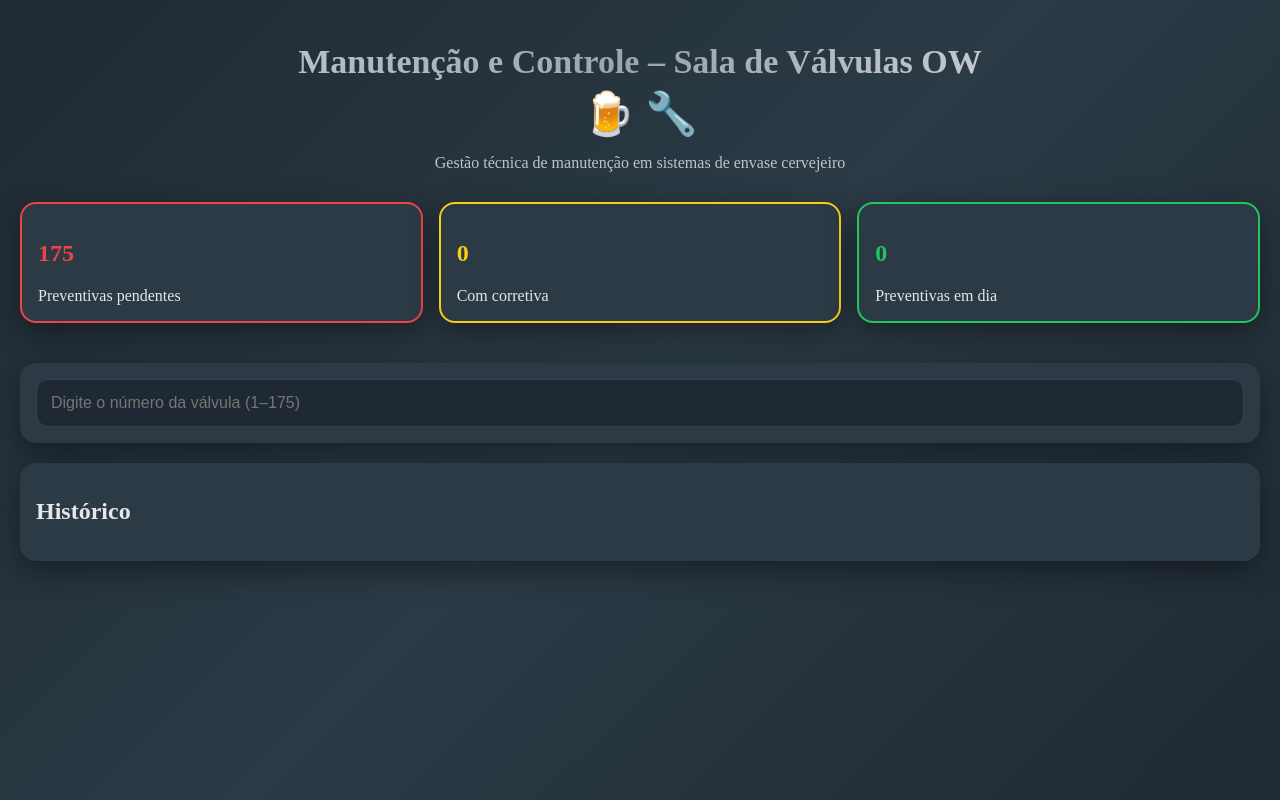
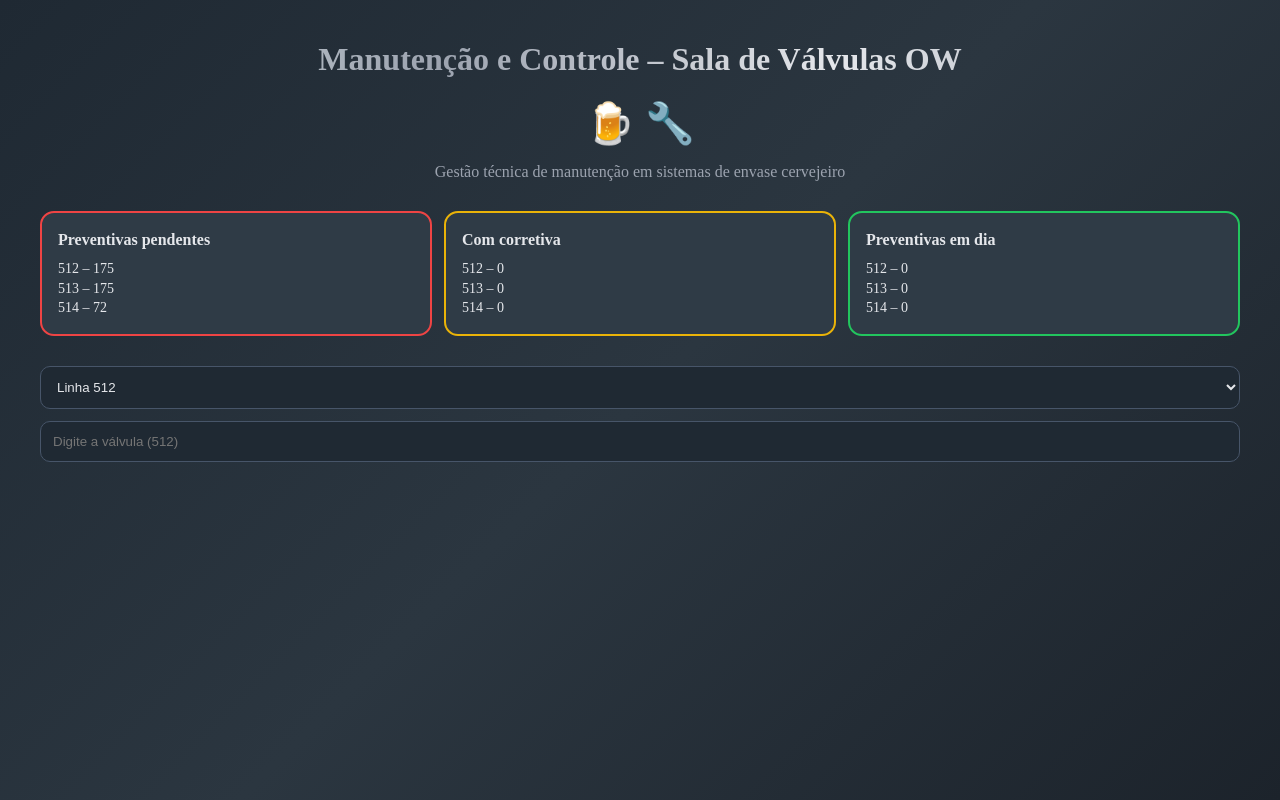
Before and after one commit to wallacegoulart2020-lab/valvulas-manutencao, a React (Vite) app: page / in a window 1280 px wide. Built offline with nearby package versions, Linux system fonts and the light colour scheme.

Commit message:
Update App.jsx

```diff
--- a/src/App.jsx
+++ b/src/App.jsx
@@ -1,195 +1,214 @@
 import { useEffect, useMemo, useState } from "react";
 
-const STORAGE_KEY = "ow_valvulas_dados";
-const HIST_KEY = "ow_valvulas_historico";
+/* ===================== STORAGE ===================== */
+const STORAGE = "ow_valvulas";
+const HIST = "ow_historico";
 
-const SUBCONJUNTOS_512 = ["V1","V2","V3","V5","V6","V7","V8"];
-
-const bg = {
-  minHeight: "100vh",
-  background: "linear-gradient(135deg,#1f2a33,#2b3a45,#1f2a33)",
-  color: "#e5e7eb",
-  padding: 20,
-  boxSizing: "border-box"
+/* ===================== CONFIG ===================== */
+const LINHAS = {
+  512: 175,
+  513: 175,
+  514: 72,
 };
 
-const card = {
-  background: "#2b3a45",
-  borderRadius: 16,
-  padding: 16,
-  boxShadow: "0 10px 30px rgba(0,0,0,.4)",
-  marginBottom: 20,
-  overflow: "hidden"
+/* ===================== THEME ===================== */
+const theme = {
+  bg: "linear-gradient(135deg,#1f2933,#2b3640,#1c232b)",
+  card: "#2f3b46",
+  border: "#475569",
+  text: "#e5e7eb",
+  muted: "#9ca3af",
+  red: "#ef4444",
+  yellow: "#eab308",
+  green: "#22c55e",
+  metallic:
+    "linear-gradient(90deg,#cfd8dc,#9ca3af,#e5e7eb,#9ca3af)",
 };
 
+/* ===================== APP ===================== */
 export default function App() {
-  const [valvula, setValvula] = useState("");
   const [dados, setDados] = useState({});
   const [historico, setHistorico] = useState([]);
+  const [linhaSel, setLinhaSel] = useState(512);
+  const [valvula, setValvula] = useState("");
 
+  /* LOAD */
   useEffect(() => {
-    const salvo = localStorage.getItem(STORAGE_KEY);
-    const hist = localStorage.getItem(HIST_KEY);
-    if (salvo) setDados(JSON.parse(salvo));
-    if (hist) setHistorico(JSON.parse(hist));
+    setDados(JSON.parse(localStorage.getItem(STORAGE)) || {});
+    setHistorico(JSON.parse(localStorage.getItem(HIST)) || []);
   }, []);
 
+  /* SAVE */
   useEffect(() => {
-    localStorage.setItem(STORAGE_KEY, JSON.stringify(dados));
+    localStorage.setItem(STORAGE, JSON.stringify(dados));
   }, [dados]);
 
   useEffect(() => {
-    localStorage.setItem(HIST_KEY, JSON.stringify(historico));
+    localStorage.setItem(HIST, JSON.stringify(historico));
   }, [historico]);
 
+  /* DASHBOARD COUNTS */
   const dashboard = useMemo(() => {
-    let pendente = 0, corretiva = 0, ok = 0;
-    for (let i = 1; i <= 175; i++) {
-      const v = dados[i];
-      if (!v || !v.preventiva) pendente++;
-      else ok++;
-      if (v?.teveCorretiva) corretiva++;
+    const result = {
+      pendente: {},
+      corretiva: {},
+      ok: {},
+    };
+
+    Object.keys(LINHAS).forEach((l) => {
+      let p = 0,
+        c = 0,
+        o = 0;
+      for (let i = 1; i <= LINHAS[l]; i++) {
+        const v = dados[`${l}-${i}`];
+        if (!v || !v.preventiva) p++;
+        else o++;
+        if (v?.teveCorretiva) c++;
       }
-    return { pendente, corretiva, ok };
+      result.pendente[l] = p;
+      result.corretiva[l] = c;
+      result.ok[l] = o;
+    });
+
+    return result;
   }, [dados]);
 
-  const toggleSub = (sub) => {
-    if (!valvula) return;
-    setDados(prev => {
-      const atual = prev[valvula] || {};
-      const subs = atual.subs || {};
-      const novo = {
-        ...prev,
-        [valvula]: {
-          ...atual,
-          preventiva: true,
-          subs: {
-            ...subs,
-            [sub]: !subs[sub]
+  /* ENTER KEY */
+  const handleKey = (e) => {
+    if (e.key === "Enter") {
+      e.target.blur(); // fecha teclado
     }
-        }
-      };
-      return novo;
-    });
-
-    setHistorico(h => [
-      {
-        id: Date.now(),
-        linha: 512,
-        valvula,
-        subconjunto: sub,
-        tipo: "PREVENTIVA",
-        data: new Date().toISOString().slice(0,10),
-        responsavel: "Wallace",
-        desc: "Realizado"
-      },
-      ...h
-    ]);
   };
 
   return (
-    <div style={bg}>
+    <div
+      style={{
+        minHeight: "100vh",
+        background: theme.bg,
+        color: theme.text,
+        padding: 20,
+        boxSizing: "border-box",
+      }}
+    >
+      <div style={{ maxWidth: 1200, margin: "auto" }}>
         {/* HEADER */}
-      <div style={{ textAlign:"center", marginBottom: 30 }}>
-        <h1 style={{
-          fontSize: 34,
-          marginBottom: 8,
-          background: "linear-gradient(90deg,#d1d5db,#9ca3af,#e5e7eb)",
+        <div style={{ textAlign: "center", marginBottom: 30 }}>
+          <h1
+            style={{
+              fontSize: 32,
+              background: theme.metallic,
               WebkitBackgroundClip: "text",
-          WebkitTextFillColor: "transparent"
-        }}>
+              color: "transparent",
+            }}
+          >
             Manutenção e Controle – Sala de Válvulas OW
           </h1>
-        <div style={{ fontSize: 42 }}>🍺 🔧</div>
-        <p style={{ opacity:.8 }}>
+          <div style={{ fontSize: 40 }}>🍺 🔧</div>
+          <p style={{ color: theme.muted }}>
             Gestão técnica de manutenção em sistemas de envase cervejeiro
           </p>
         </div>
 
         {/* DASHBOARD */}
         {!valvula && (
-        <div style={{ display:"flex", gap:16, flexWrap:"wrap", marginBottom: 20 }}>
-          <div style={{ ...card, border:"2px solid #ef4444", flex:1 }}>
-            <h2 style={{ color:"#ef4444" }}>{dashboard.pendente}</h2>
-            Preventivas pendentes
-          </div>
-          <div style={{ ...card, border:"2px solid #facc15", flex:1 }}>
-            <h2 style={{ color:"#facc15" }}>{dashboard.corretiva}</h2>
-            Com corretiva
-          </div>
-          <div style={{ ...card, border:"2px solid #22c55e", flex:1 }}>
-            <h2 style={{ color:"#22c55e" }}>{dashboard.ok}</h2>
-            Preventivas em dia
-          </div>
+          <div
+            style={{
+              display: "flex",
+              gap: 12,
+              flexWrap: "wrap",
+              marginBottom: 30,
+              width: "100%",
+              boxSizing: "border-box",
+            }}
+          >
+            <DashBox
+              title="Preventivas pendentes"
+              color={theme.red}
+              data={dashboard.pendente}
+            />
+            <DashBox
+              title="Com corretiva"
+              color={theme.yellow}
+              data={dashboard.corretiva}
+            />
+            <DashBox
+              title="Preventivas em dia"
+              color={theme.green}
+              data={dashboard.ok}
+            />
           </div>
         )}
 
+        {/* SELECT LINHA */}
+        <select
+          value={linhaSel}
+          onChange={(e) => {
+            setLinhaSel(Number(e.target.value));
+            setValvula("");
+          }}
+          style={input}
+        >
+          <option value={512}>Linha 512</option>
+          <option value={513}>Linha 513</option>
+          <option value={514}>Linha 514</option>
+        </select>
+
         {/* INPUT VÁLVULA */}
-      <div style={card}>
         <input
           type="number"
           min={1}
-          max={175}
-          placeholder="Digite o número da válvula (1–175)"
+          max={LINHAS[linhaSel]}
+          placeholder={`Digite a válvula (${linhaSel})`}
           value={valvula}
-          onChange={e => setValvula(e.target.value)}
-          style={{
-            width:"100%",
-            padding:14,
-            fontSize:16,
-            borderRadius:12,
-            border:"1px solid #374151",
-            background:"#1f2933",
-            color:"#fff",
-            boxSizing:"border-box"
-          }}
+          onChange={(e) => setValvula(e.target.value)}
+          onKeyDown={handleKey}
+          inputMode="numeric"
+          style={input}
         />
-      </div>
-
-      {/* VÁLVULA */}
-      {valvula && (
-        <div style={{ ...card, border:"2px solid #ef4444" }}>
-          <h2>Válvula {valvula}</h2>
-          <div style={{ display:"flex", gap:10, flexWrap:"wrap" }}>
-            {SUBCONJUNTOS_512.map(s => {
-              const ativo = dados[valvula]?.subs?.[s];
-              return (
-                <button
-                  key={s}
-                  onClick={() => toggleSub(s)}
-                  style={{
-                    padding:"10px 18px",
-                    borderRadius:12,
-                    border:"none",
-                    background: ativo ? "#22c55e" : "#ef4444",
-                    color:"#000",
-                    fontWeight:"bold"
-                  }}
-                >
-                  {s}
-                </button>
-              );
-            })}
-          </div>
-        </div>
-      )}
-
-      {/* HISTÓRICO */}
-      <div style={card}>
-        <h2>Histórico</h2>
-        {historico.slice(0,10).map(h => (
-          <div key={h.id} style={{
-            background:"#1f2933",
-            padding:12,
-            borderRadius:10,
-            marginBottom:10
-          }}>
-            Linha {h.linha} · V{h.valvula} · {h.subconjunto} · {h.tipo}<br/>
-            {h.data} · {h.responsavel}<br/>
-            {h.desc}
-          </div>
-        ))}
       </div>
     </div>
   );
 }
+
+/* ===================== COMPONENTS ===================== */
+function DashBox({ title, color, data }) {
+  return (
+    <div
+      style={{
+        flex: "1 1 0",
+        minWidth: 0,
+        background: theme.card,
+        borderRadius: 14,
+        padding: 16,
+        border: `2px solid ${color}`,
+        boxSizing: "border-box",
+        lineHeight: 1.4,
+      }}
+    >
+      <div style={{ fontWeight: "bold", marginBottom: 8 }}>{title}</div>
+      {Object.keys(data).map((l) => (
+        <div
+          key={l}
+          style={{
+            fontSize: 14,
+            color: theme.text,
+          }}
+        >
+          {l} – {data[l]}
+        </div>
+      ))}
+    </div>
+  );
+}
+
+/* ===================== STYLES ===================== */
+const input = {
+  width: "100%",
+  padding: 12,
+  borderRadius: 10,
+  background: "#1f2933",
+  color: "#e5e7eb",
+  border: "1px solid #475569",
+  marginBottom: 12,
+  boxSizing: "border-box",
+};
```
Lines whose indentation alone changed are shown as unchanged.
